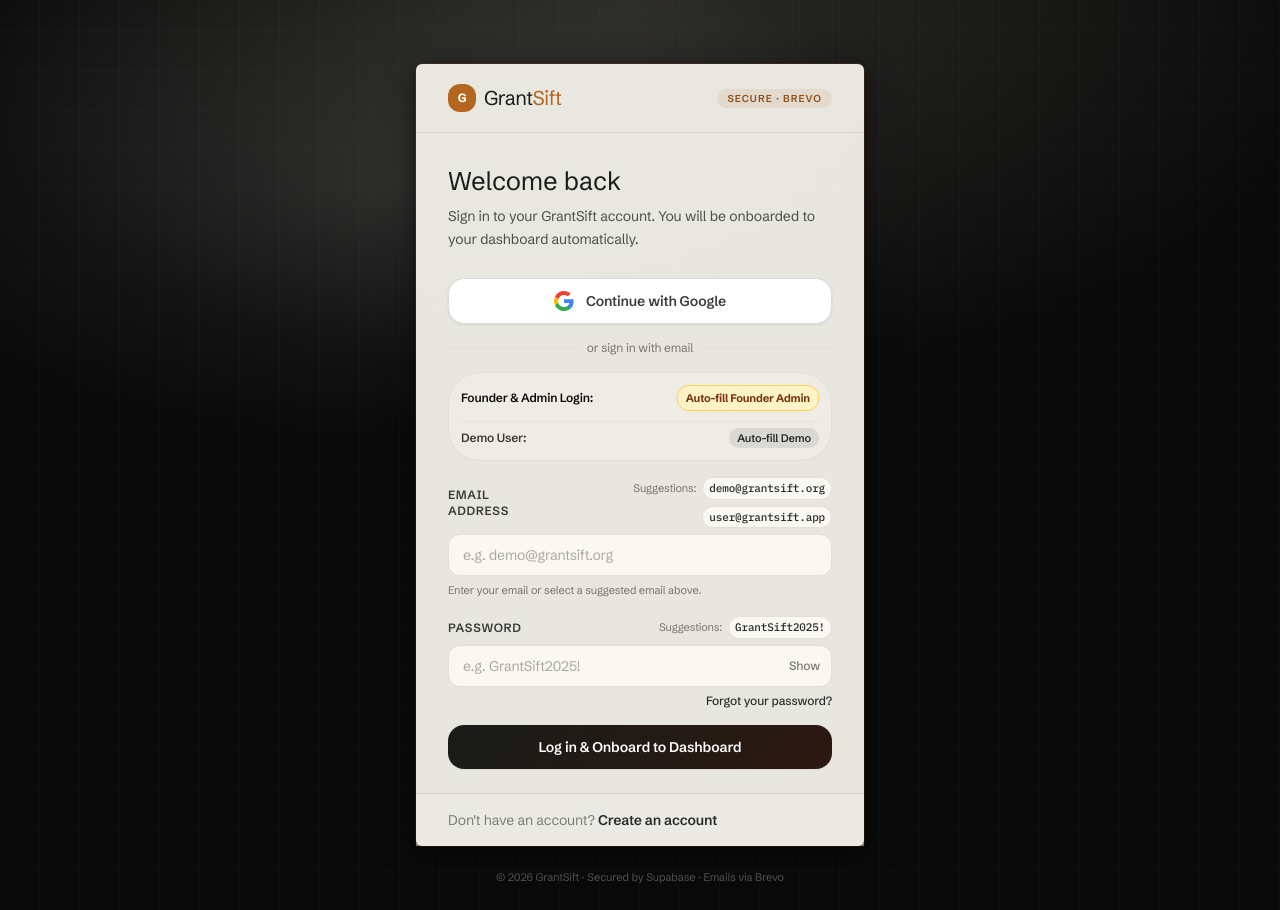
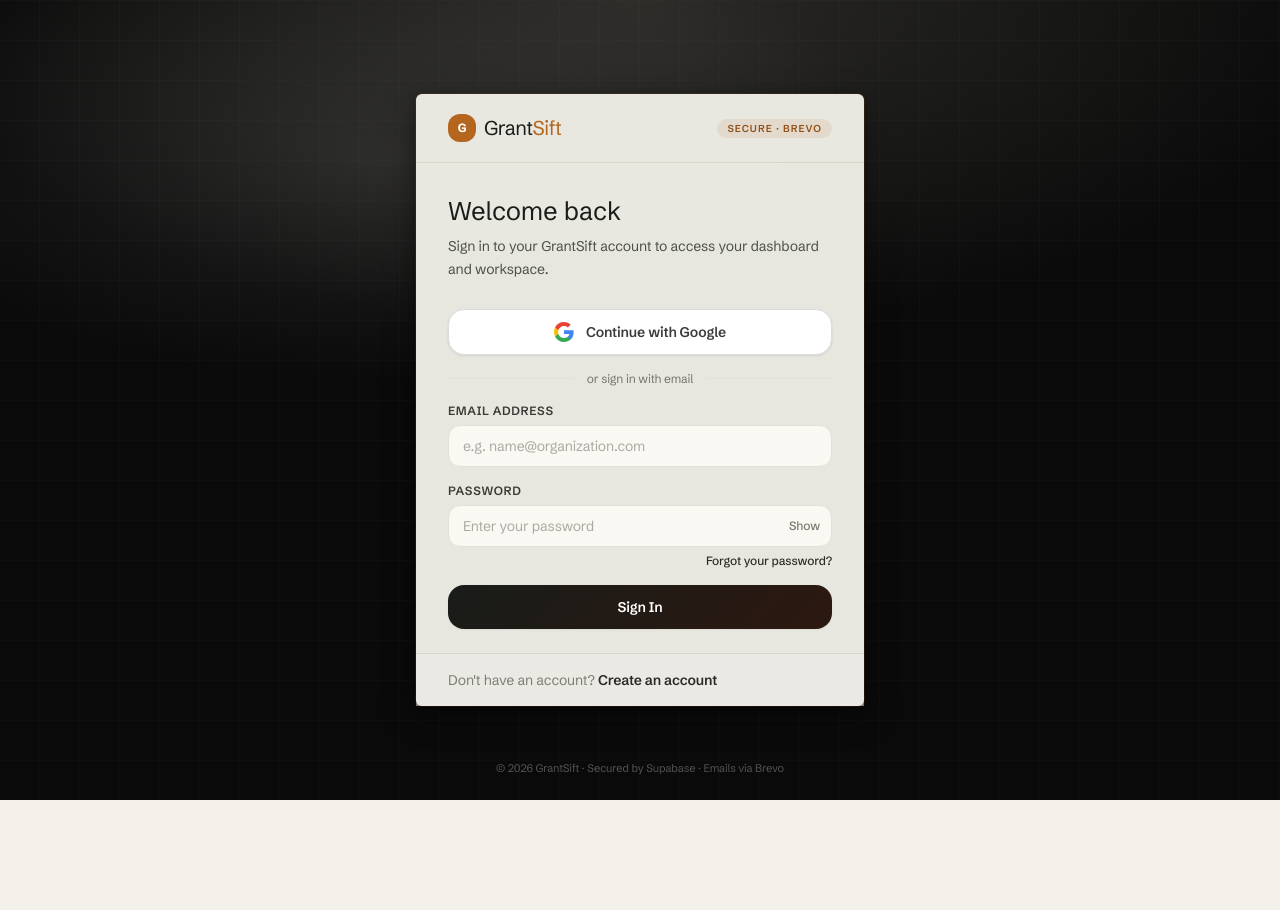
Before and after one commit to Yusufah9/GrantSift-Platfrom, a Next.js app in the folder grantsift/: page /login in a window 1280 px wide. After the commit the page ends 800 px from the top, so only its background shows below. Built offline with nearby package versions, Linux system fonts and the light colour scheme.

Commit message:
style(auth): remove suggestion pill tags and helper clutter, keep clean input fields with placeholders

```diff
--- a/grantsift/src/app/(auth)/login/page.tsx
+++ b/grantsift/src/app/(auth)/login/page.tsx
@@ -12,9 +12,6 @@
 
 const initialState: ApiResponse<null> | null = null;
 
-const EMAIL_SUGGESTIONS = ["demo@grantsift.org", "user@grantsift.app"];
-const PASSWORD_SUGGESTIONS = ["GrantSift2025!"];
-
 export default function LoginPage() {
   const [state, formAction] = useActionState(
     async (_prev: typeof initialState, formData: FormData) => loginAction(formData),
@@ -24,20 +21,10 @@
   const [emailValue, setEmailValue] = useState("");
   const [passwordValue, setPasswordValue] = useState("");
 
-  function handleFillDemo() {
-    setEmailValue("demo@grantsift.org");
-    setPasswordValue("GrantSift2025!");
-  }
-
-  function handleFillFounderAdmin() {
-    setEmailValue("umaryaruyusuf971@gmail.com");
-    setPasswordValue("FOUNDERsafe@2026");
-  }
-
   return (
     <AuthShell
       title="Welcome back"
-      subtitle="Sign in to your GrantSift account. You will be onboarded to your dashboard automatically."
+      subtitle="Sign in to your GrantSift account to access your dashboard and workspace."
       footer={
         <>
           Don&apos;t have an account?{" "}
@@ -53,30 +40,6 @@
         <span className="h-px flex-1 bg-paper-line" /> or sign in with email <span className="h-px flex-1 bg-paper-line" />
       </div>
 
-      {/* Quick Suggestion Helper Banner */}
-      <div className="rounded-xl border border-paper-line bg-paper/60 p-3 text-xs text-ink-soft space-y-2.5">
-        <div className="flex items-center justify-between">
-          <span className="font-semibold text-ink">Founder & Admin Login:</span>
-          <button
-            type="button"
-            onClick={handleFillFounderAdmin}
-            className="rounded bg-amber-100 border border-amber-300 px-2 py-1 text-[11px] font-bold text-amber-900 hover:bg-amber-200 active:scale-95 transition-all"
-          >
-            Auto-fill Founder Admin
-          </button>
-        </div>
-        <div className="flex items-center justify-between pt-1.5 border-t border-paper-line/60">
-          <span className="font-semibold text-ink-soft">Demo User:</span>
-          <button
-            type="button"
-            onClick={handleFillDemo}
-            className="rounded bg-stamp-dark/10 px-2 py-0.5 text-[11px] font-semibold text-stamp-dark hover:bg-stamp-dark/20 active:scale-95 transition-all"
-          >
-            Auto-fill Demo
-          </button>
-        </div>
-      </div>
-
       <form action={formAction} className="space-y-4">
         {state && !state.success && <FormError message={state.error.message} />}
 
@@ -85,11 +48,9 @@
           name="email"
           type="email"
           autoComplete="email"
-          placeholder="e.g. demo@grantsift.org"
+          placeholder="e.g. name@organization.com"
           value={emailValue}
           onChange={(e) => setEmailValue(e.target.value)}
-          suggestions={EMAIL_SUGGESTIONS}
-          helperText="Enter your email or select a suggested email above."
         />
 
         <div>
@@ -98,10 +59,9 @@
             name="password"
             type="password"
             autoComplete="current-password"
-            placeholder="e.g. GrantSift2025!"
+            placeholder="Enter your password"
             value={passwordValue}
             onChange={(e) => setPasswordValue(e.target.value)}
-            suggestions={PASSWORD_SUGGESTIONS}
           />
           <div className="mt-1.5 flex justify-end">
             <Link href="/forgot-password" className="text-xs font-medium text-stamp-dark hover:underline">
@@ -110,7 +70,7 @@
           </div>
         </div>
 
-        <SubmitButton>Log in & Onboard to Dashboard</SubmitButton>
+        <SubmitButton>Sign In</SubmitButton>
       </form>
     </AuthShell>
   );
--- a/grantsift/src/app/(auth)/signup/page.tsx
+++ b/grantsift/src/app/(auth)/signup/page.tsx
@@ -12,9 +12,6 @@
 
 const initialState: ApiResponse<SignUpResult> | null = null;
 
-const EMAIL_SUGGESTIONS = ["director@nonprofit.org", "founder@impact.org"];
-const PASSWORD_SUGGESTIONS = ["GrantSift2025!"];
-
 export default function SignUpPage() {
   const [state, formAction] = useActionState(
     async (_prev: typeof initialState, formData: FormData) => signUpAction(formData),
@@ -25,10 +22,6 @@
   const [confirmPasswordValue, setConfirmPasswordValue] = useState("");
   const [resendStatus, setResendStatus] = useState<"idle" | "sending" | "sent">("idle");
   const [targetPrompt, setTargetPrompt] = useState<string | null>(null);
-
-  useState(() => {
-    // initialize safely on mount
-  });
 
   // Client-side read of target query without causing SSR hydration mismatches
   useState(() => {
@@ -55,11 +48,6 @@
     } catch {
       setResendStatus("idle");
     }
-  }
-
-  function handleUseSuggestedPassword(suggestion: string) {
-    setPasswordValue(suggestion);
-    setConfirmPasswordValue(suggestion);
   }
 
   if (state?.success) {
@@ -164,7 +152,6 @@
           type="email"
           autoComplete="email"
           placeholder="e.g. founder@nonprofit.org"
-          suggestions={EMAIL_SUGGESTIONS}
           helperText="We will send a secure confirmation link via Brevo to this address."
         />
 
@@ -173,10 +160,9 @@
           name="password"
           type="password"
           autoComplete="new-password"
-          placeholder="e.g. GrantSift2025!"
+          placeholder="At least 8 characters"
           value={passwordValue}
           onChange={(e) => setPasswordValue(e.target.value)}
-          suggestions={PASSWORD_SUGGESTIONS}
           helperText="At least 8 characters with letters & numbers."
         />
 
--- a/grantsift/src/components/auth/form-field.tsx
+++ b/grantsift/src/components/auth/form-field.tsx
@@ -37,19 +37,6 @@
   const isControlled = controlledValue !== undefined;
   const currentValue = isControlled ? controlledValue : internalValue;
 
-  function handleSuggestionClick(suggestion: string) {
-    if (!isControlled) {
-      setInternalValue(suggestion);
-    }
-    // Also trigger onChange if provided
-    if (onChange) {
-      const syntheticEvent = {
-        target: { value: suggestion, name },
-      } as React.ChangeEvent<HTMLInputElement>;
-      onChange(syntheticEvent);
-    }
-  }
-
   const effectiveType = type === "password" ? (showPassword ? "text" : "password") : type;
 
   return (
@@ -58,22 +45,6 @@
         <label htmlFor={name} className="block text-xs font-semibold uppercase tracking-wider text-ink-soft">
           {label}
         </label>
-        {suggestions && suggestions.length > 0 && (
-          <div className="flex items-center gap-1.5 flex-wrap justify-end">
-            <span className="text-[11px] text-ink-faint">Suggestions:</span>
-            {suggestions.map((suggestion) => (
-              <button
-                key={suggestion}
-                type="button"
-                onClick={() => handleSuggestionClick(suggestion)}
-                className="inline-flex items-center rounded bg-paper-raised px-1.5 py-0.5 text-[11px] font-mono font-medium text-stamp-dark border border-paper-line transition-colors hover:border-stamp hover:bg-paper active:scale-95"
-                title={`Click to use "${suggestion}"`}
-              >
-                {suggestion}
-              </button>
-            ))}
-          </div>
-        )}
       </div>
 
       <div className="relative">
@@ -107,14 +78,6 @@
         )}
       </div>
 
-      {suggestions && suggestions.length > 0 && (
-        <datalist id={datalistId}>
-          {suggestions.map((s) => (
-            <option key={s} value={s} />
-          ))}
-        </datalist>
-      )}
-
       {helperText && (
         <p className="text-[11px] leading-relaxed text-ink-faint">{helperText}</p>
       )}
```
